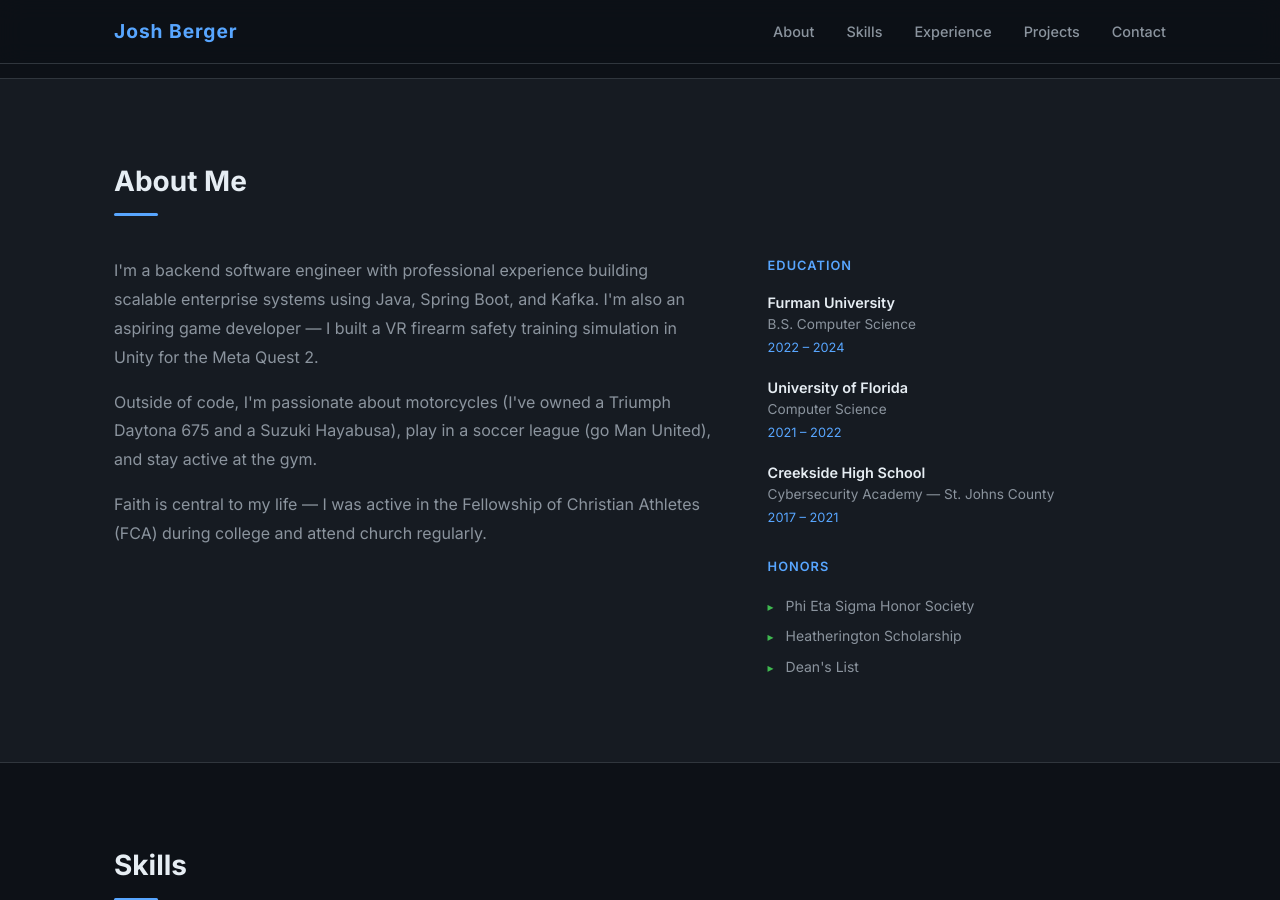
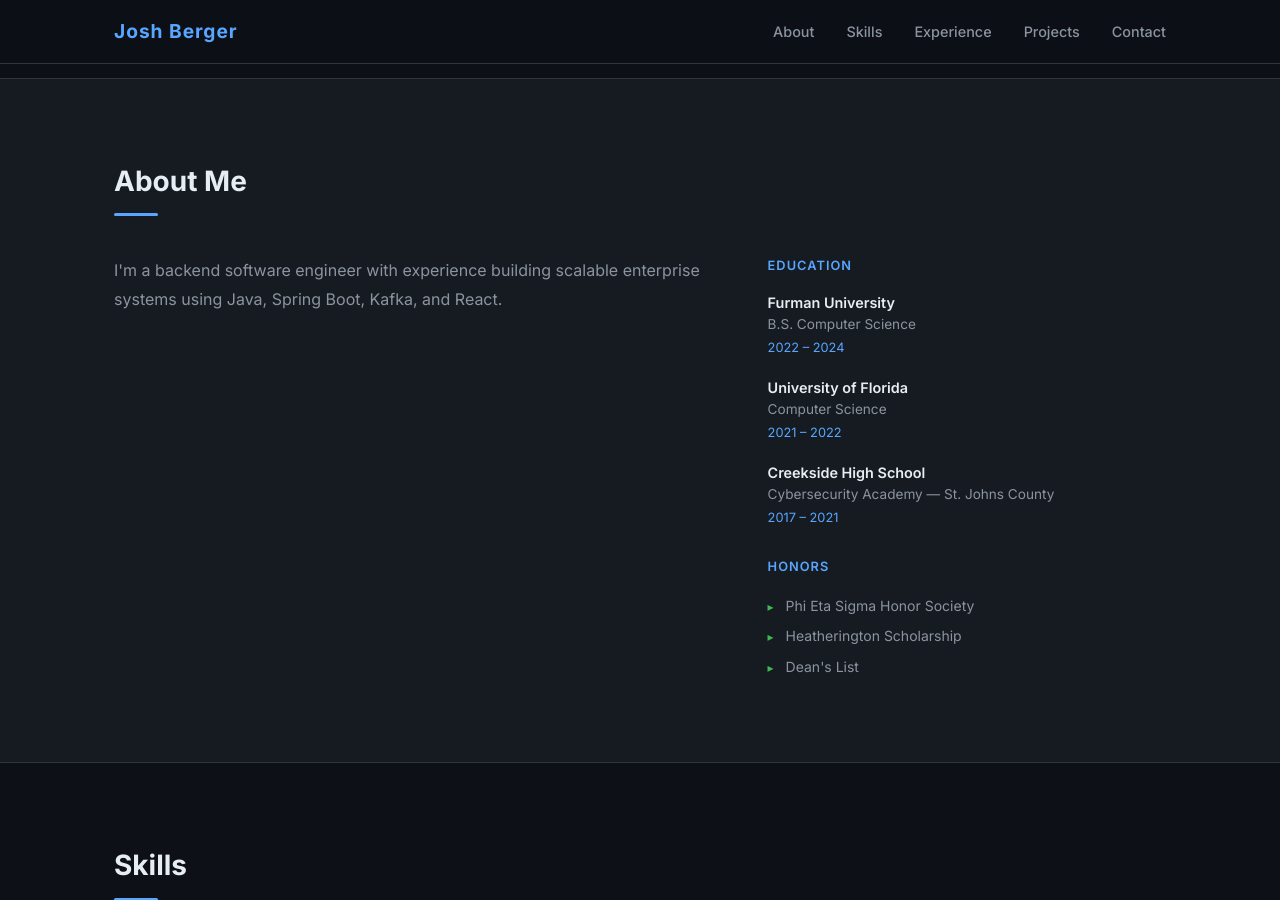
Before and after one commit to joshberger5/joshberger5.github.io, a Jekyll site: the page built from index.md, in a window 1280 px wide and 900 px high, scrolled down 542 px. Built offline with Jekyll 4.4.1, drawn with Linux system fonts in a browser that asks for light colours.

Commit message:
rephrased about.html
Updated personal description to reflect current skills and experience.

```diff
--- a/_includes/about.html
+++ b/_includes/about.html
@@ -5,17 +5,8 @@
     <div class="about__grid">
       <div class="about__bio">
         <p>
-          I'm a backend software engineer with professional experience building scalable enterprise systems
-          using Java, Spring Boot, and Kafka. I'm also an aspiring game developer — I built a VR firearm safety
-          training simulation in Unity for the Meta Quest 2.
-        </p>
-        <p>
-          Outside of code, I'm passionate about motorcycles (I've owned a Triumph Daytona 675 and a
-          Suzuki Hayabusa), play in a soccer league (go Man United), and stay active at the gym.
-        </p>
-        <p>
-          Faith is central to my life — I was active in the Fellowship of Christian Athletes (FCA)
-          during college and attend church regularly.
+          I'm a backend software engineer with experience building scalable enterprise systems
+          using Java, Spring Boot, Kafka, and React.
         </p>
       </div>
       <div class="about__details">
```
